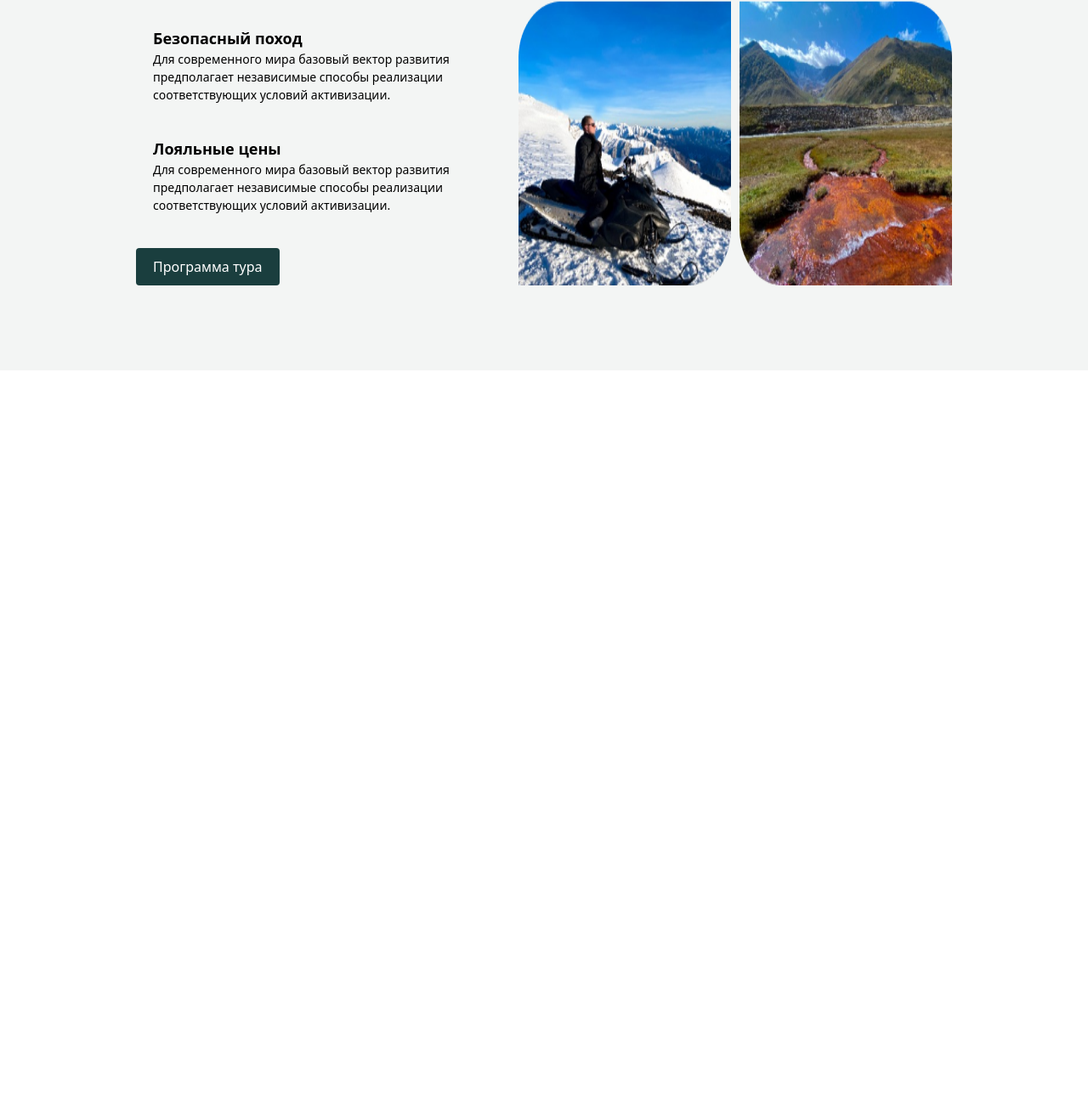
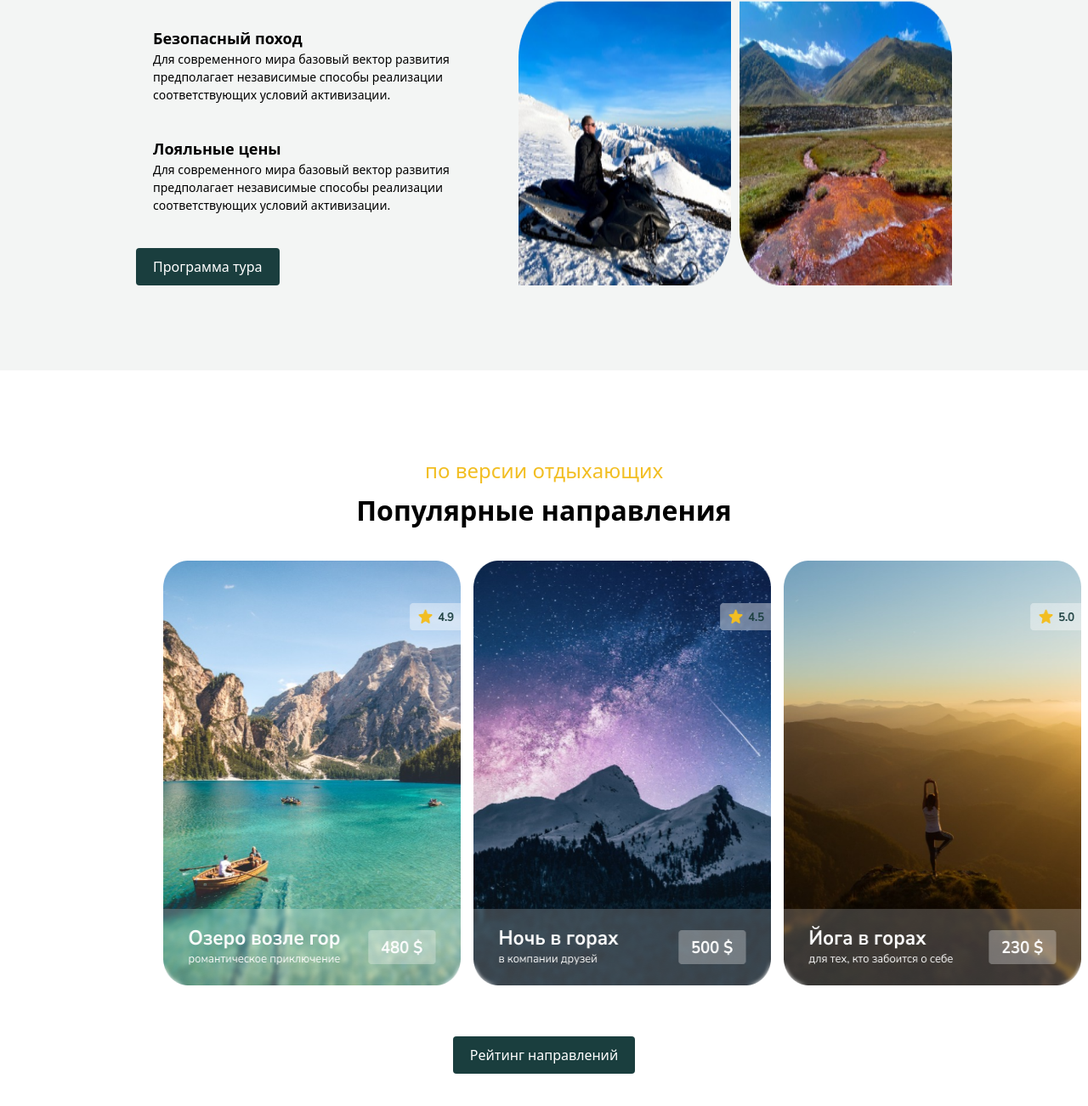
Before and after one commit to Shohrukh77/Home-Work-1, a website: page src/index.html in a window 1280 px wide. Shown: the part 2289-3591 px from the top of the page at 85% size. Before the commit the page ends 2725 px from the top, so only its background shows below. Drawn offline with Linux system fonts and the light colour scheme.

Commit message:
Created section-4

```diff
--- a/src/index.html
+++ b/src/index.html
@@ -24,9 +24,9 @@
                 </ul>
                 <button
                     class="text-white border-none rounded-[4px] bg-[#1A3E3E] p-[10px] px-[20px]">Консультация</button>
-            </div>
-        </nav>
-        <section class="text-white w-[70%] m-auto mt-[500px]">
+                </div>
+            </nav>
+            <section class="text-white w-[70%] m-auto mt-[500px]">
             <h1 class="font-bold text-[50px] leading-[75px] mb-[50px]">Насладись прогулкой в горах <br>
                 с командой единомышленников</h1>
             <div class="bg-[#ffffff]/20 backdrop-blur-[6px] p-[20px] rounded-[10px]">
@@ -89,7 +89,8 @@
                         <img src="./Group 16.png" alt="">
                         <div>
                             <p class=" font-semibold text-[18px]">Опытный гид</p>
-                            <p class="text-[14px]">Для современного мира базовый вектор развития предполагает независимые способы реализации
+                            <p class="text-[14px]">Для современного мира базовый вектор развития предполагает
+                                независимые способы реализации
                                 соответствующих условий активизации.</p>
                         </div>
                     </div>
@@ -97,7 +98,8 @@
                         <img src="./Group 17.png" alt="">
                         <div>
                             <p class=" font-semibold text-[18px]">Безопасный поход</p>
-                            <p class="text-[14px]">Для современного мира базовый вектор развития предполагает независимые способы реализации
+                            <p class="text-[14px]">Для современного мира базовый вектор развития предполагает
+                                независимые способы реализации
                                 соответствующих условий активизации.</p>
                         </div>
                     </div>
@@ -105,15 +107,31 @@
                         <img src="./Group 18.png" alt="">
                         <div>
                             <p class=" font-semibold text-[18px]">Лояльные цены</p>
-                            <p class="text-[14px]">Для современного мира базовый вектор развития предполагает независимые способы реализации
+                            <p class="text-[14px]">Для современного мира базовый вектор развития предполагает
+                                независимые способы реализации
                                 соответствующих условий активизации.</p>
+                            </div>
                         </div>
-                    </div>
                     <button
-                        class="text-white border-none rounded-[4px] bg-[#1A3E3E] p-[10px] px-[20px] mt-[40px]">Программа
+                    class="text-white border-none rounded-[4px] bg-[#1A3E3E] p-[10px] px-[20px] mt-[40px]">Программа
                         тура</button>
                 </aside>
                 <img class="mt-[60px]" src="./Group 3.png" alt="">
+            </div>
+        </section>
+        <section class="w-[70%] m-auto py-[100px]">
+            <div class="flex flex-col items-center gap-[10px] mb-[40px]">
+                <p class="text-[#F2BE22] text-[24px]">по версии отдыхающих</p>
+                <h1 class="font-bold text-[32px] leading-[38px]">Популярные направления</h1>
+            </div>
+            <div class="flex gap-[15px]">
+                <img class="w-[350px] h-[500px]" src="./popular_tour.png" alt="">
+                <img class="w-[350px] h-[500px]" src="./popular_tour (1).png" alt="">
+                <img class="w-[350px] h-[500px]" src="./popular_tour (2).png" alt="">
+            </div>
+            <div class="flex justify-center mt-[60px]">
+                <button
+                class="text-white border-none rounded-[4px] bg-[#1A3E3E] p-[10px] px-[20px]">Рейтинг направлений</button>
             </div>
         </section>
     </main>
```
Also changed, not shown: src/input.css (line endings or trailing spaces), src/output.css, src/popular_tour (1).png (added), src/popular_tour (2).png (added), src/popular_tour.png (added).
